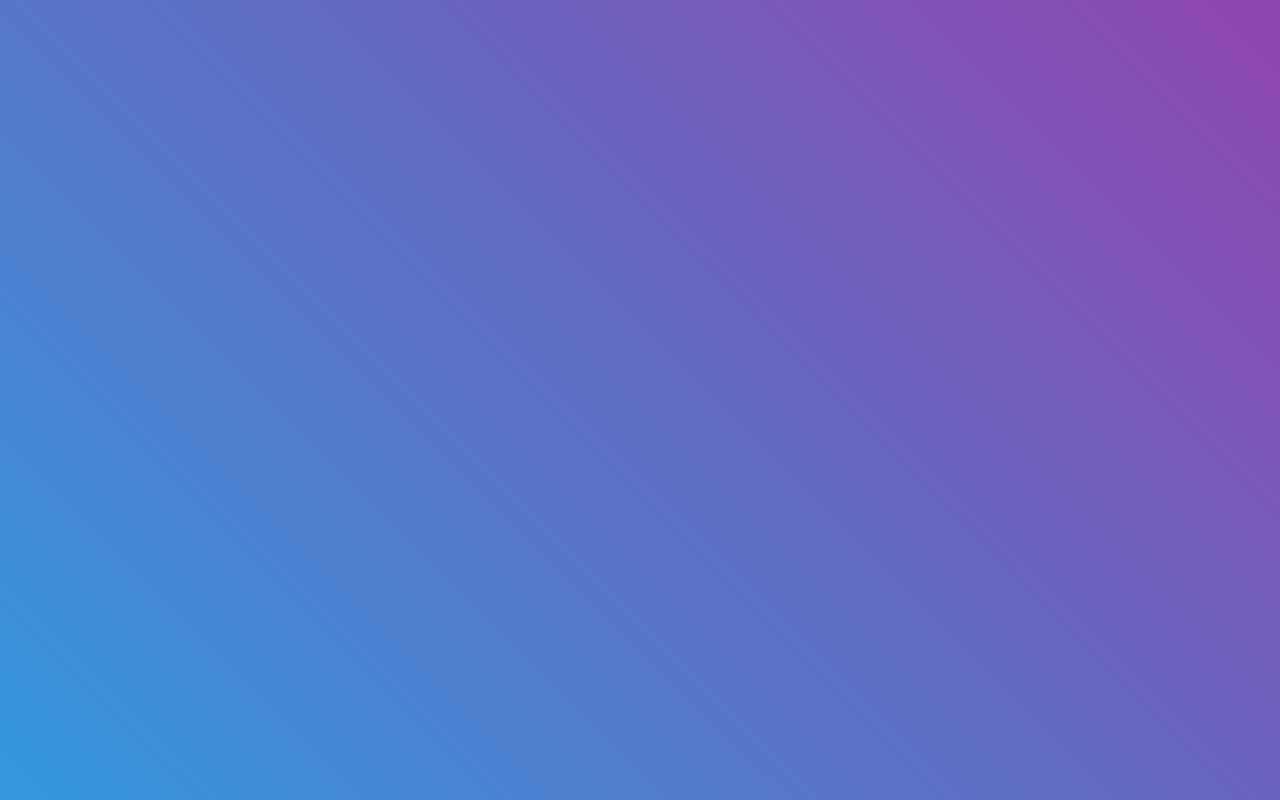
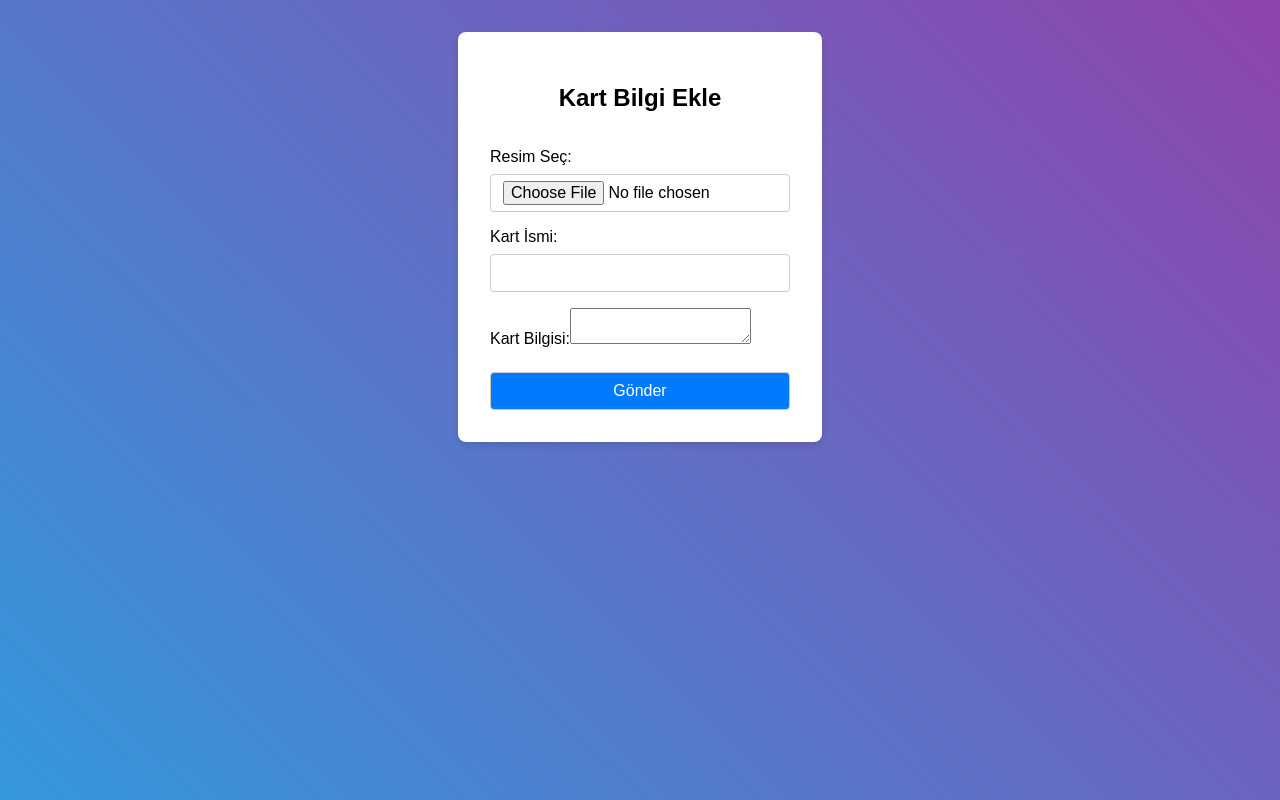
Before and after one commit to AyyildizRamazan1/Completion-Project1, a React (Create React App) app: page /kartbilgi in a window 1280 px wide. Before the commit this address had no page. Built offline with nearby package versions, Linux system fonts and the light colour scheme.

Commit message:
card insertion area has been created

```diff
--- a/src/App.js
+++ b/src/App.js
@@ -2,6 +2,7 @@ import React from "react";
 import { BrowserRouter, Routes, Route } from "react-router-dom";
 import Home from "./components/Home";
 import SatınAl from "./components/SatınAl";
+import KartBilgi from "./components/KartBilgi";
 
 function App() {
   return (
@@ -9,6 +10,7 @@ function App() {
       <Routes>
         <Route Component={Home} path="/" />
         <Route Component={SatınAl} path="/satinal" />
+        <Route Component={KartBilgi} path="/kartbilgi" />
       </Routes>
     </BrowserRouter>
   );
--- a/src/components/Home.jsx
+++ b/src/components/Home.jsx
@@ -8,6 +8,7 @@ import db from "../utils/firebase";
 import { collection, query, where, getDocs } from "firebase/firestore";
 import InterCom from "./InterCom";
 import { Link } from "react-router-dom";
+
 
 function App() {
   const [showKayitFormu, setShowKayitFormu] = useState(false);
@@ -138,7 +139,7 @@ function App() {
               {name:"Giriş Yap",href:""},
               {name:"Veri göster",href:""},
               {name:"Satın Al",href:"/satinal"},
-              "Kart 6",
+              {name:"Kart Bilgi Ekle",href:"/kartbilgi"},
               "Kart 7",
               "Kart 8",
               "Kart 9",
--- /dev/null
+++ b/src/components/KartBilgi.jsx
@@ -0,0 +1,52 @@
+import React, { useState } from 'react';
+
+const KartBilgi = ({ onKartBilgiSubmit }) => {
+  const [resim, setResim] = useState(null);
+  const [kartIsmi, setKartIsmi] = useState('');
+  const [kartBilgisi, setKartBilgisi] = useState('');
+
+  const handleResimChange = (e) => {
+    const file = e.target.files[0];
+    setResim(file);
+  };
+
+  const handleKartIsmiChange = (e) => {
+    setKartIsmi(e.target.value);
+  };
+
+  const handleKartBilgisiChange = (e) => {
+    setKartBilgisi(e.target.value);
+  };
+
+  const handleSubmit = (e) => {
+    e.preventDefault();
+    onKartBilgiSubmit({ resim, kartIsmi, kartBilgisi });
+  };
+  const hh2baslık={
+    textAlign:"center",
+  }
+
+  return (
+    <div>
+
+      <form onSubmit={handleSubmit}>
+      <h2 style={hh2baslık}>Kart Bilgi Ekle</h2>
+        <label>
+          Resim Seç:
+          <input type="file" onChange={handleResimChange} accept="image/*" />
+        </label>
+        <label>
+          Kart İsmi:
+          <input type="text" value={kartIsmi} onChange={handleKartIsmiChange} />
+        </label>
+        <label>
+          Kart Bilgisi:
+          <textarea value={kartBilgisi} onChange={handleKartBilgisiChange} />
+        </label>
+        <button type="submit">Gönder</button>
+      </form>
+    </div>
+  );
+};
+
+export default KartBilgi;
--- a/src/components/SatınAl.jsx
+++ b/src/components/SatınAl.jsx
@@ -5,9 +5,13 @@ import { IoMdInformationCircleOutline } from "react-icons/io";
 import { redirect } from "react-router-dom";
 import Modal from "../modals/modals";
 import { BrowserRouter as Router } from 'react-router-dom';
+;
 
 const SatınAl = () => {
   const [isModalOpen, setModalOpen ]= useState(false);
+  const [selectedKart, setSelectedKart] = useState(null);
+
+
   const openModal= () =>{
     setModalOpen(true);
   }
@@ -15,6 +19,10 @@ const SatınAl = () => {
     setModalOpen(false);
   }
 
+  const handleKartBilgiSubmit = (kartBilgileri) => {
+    setSelectedKart(kartBilgileri);
+    setModalOpen(true);
+  };
 
   const images = [
     {
@@ -56,6 +64,7 @@ const SatınAl = () => {
       </Modal>
 
     </div>
+
   );
 };
 
```
